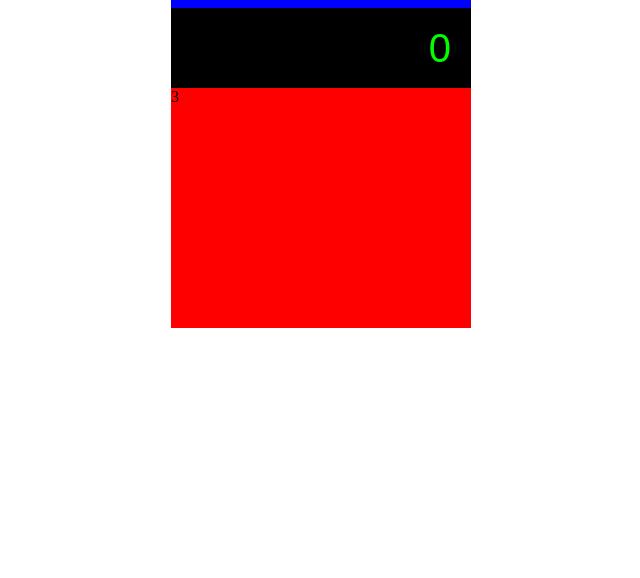
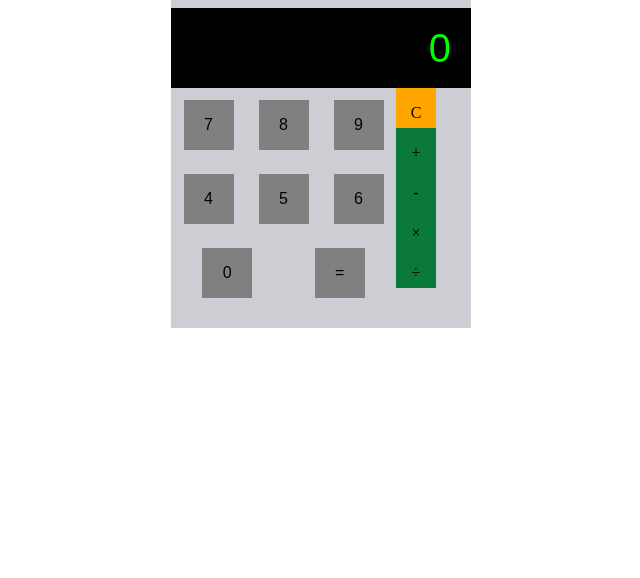
Before and after one commit to alessandro-barate/htmlcss-simple-calculator, a plain HTML site: page index.html in a window 1280 px wide. Shown: the part 222-800 px from the top of the page, without its empty margins (319-959 px from the left). Drawn offline with Linux system fonts and the light colour scheme; a web font is replaced by a local one.

Commit message:
[UPD] Buttons styling

```diff
--- a/css/style.css
+++ b/css/style.css
@@ -14,31 +14,56 @@
 .align {
     align-items: center;
 }
+
+.d-flex {
+    display: flex;
+}
+
+.wrap {
+    flex-wrap: wrap;
+}
+
+.justify-around {
+    justify-content: space-around;
+}
 /*  /CLASSI DI UTILITY  */
 
 /*  STYLING CORPO PRINCIPALE  */
+.container {
+    width: 100%;
+    height: 700px;
+}
+
 .calculator {
-    background-color: red;
+    background-color: rgb(205, 205, 212);
     width: 300px;
     height: 400px;
     border-top-left-radius: 10px;
     border-top-right-radius: 10px;
 }
 
-.d-flex {
-    display: flex;
-    width: 100%;
-    height: 700px;
+.brand, .buttons-section, .columns-buttons {
+    font-family: "Saira Semi Condensed", sans-serif;
 }
+/*  /STYLING CORPO PRINCIPALE  */
 
+/*  STYLING CORPO BRAND  */
 .name {
-    background-color: blue;
+    background-color: rgb(205, 205, 212);
     width: 100%;
     height: 20%;
     border-top-left-radius: 10px;
     border-top-right-radius: 10px;
 }
 
+.brand {
+    display: inline-block;
+    text-align: center;
+    font-size: 30px;
+}
+/*  /STYLING CORPO BRAND  */
+
+/*  STYLING CORPO SCREEN  */
 .screen {
     background-color: black;
     width: 100%;
@@ -49,11 +74,39 @@
     padding-right: 20px;
     font-size: 40px;
 }
+/*  STYLING CORPO SCREEN  */
 
-/*  STYLING SEZIONE BRAND  */
-.brand {
-    display: inline-block;
+/*  STYLING SEZIONE BUTTONS  */
+.button {
+    width: 50px;
+    height: 50px;
+    background-color: grey;
+    margin: 12px;
     text-align: center;
-    font-size: 30px;
-    font-family: "Saira Semi Condensed", sans-serif;
+    line-height: 50px;
 }
+
+.buttons-section {
+    width: 75%;
+}
+
+.columns-buttons {
+    width: 25%;
+}
+
+.operator {
+    width: 40px;
+    height: 40px;
+    background-color: rgb(11, 121, 57);
+    text-align: center;
+    line-height: 50px;
+}
+
+.column {
+
+}
+
+.orange {
+    background-color: orange;
+}
+/*  /STYLING SEZIONE BUTTONS  */
--- a/index.html
+++ b/index.html
@@ -13,7 +13,7 @@
 <body>
 
         <!-- CONTENITORE PRINCIPALE -->
-        <div class="d-flex justify align">
+        <div class="d-flex container justify align">
             <div class="calculator">
                 <div class="d-flex name justify align">
                     <span class="brand">BOOSIO</span>
@@ -23,8 +23,35 @@
                     <span class="number">0</span>
                 </div>
 
-                <div class="buttons-section">
-                    3
+                <div class="d-flex justify-space">
+                    <div class="buttons-section">
+                        <div class="d-flex wrap justify-around">
+                            <div class="button">7</div>
+                            <div class="button">8</div>
+                            <div class="button">9</div>
+                        </div>
+
+                        <div class="d-flex wrap justify-around">
+                            <div class="button">4</div>
+                            <div class="button">5</div>
+                            <div class="button">6</div>
+                        </div>
+
+                        <div class="d-flex wrap justify-around">
+                            <div class="button">0</div>
+                            <div class="button">=</div>
+                        </div>
+                    </div>
+
+                    <div class="d-flex">
+                        <div class="column-buttons">
+                            <div class="operator orange">C</div>
+                            <div class="operator">+</div>
+                            <div class="operator">-</div>
+                            <div class="operator">&times;</div>
+                            <div class="operator">&divide;</div>
+                        </div>
+                    </div>
                 </div>
             </div>
         </div>
```
